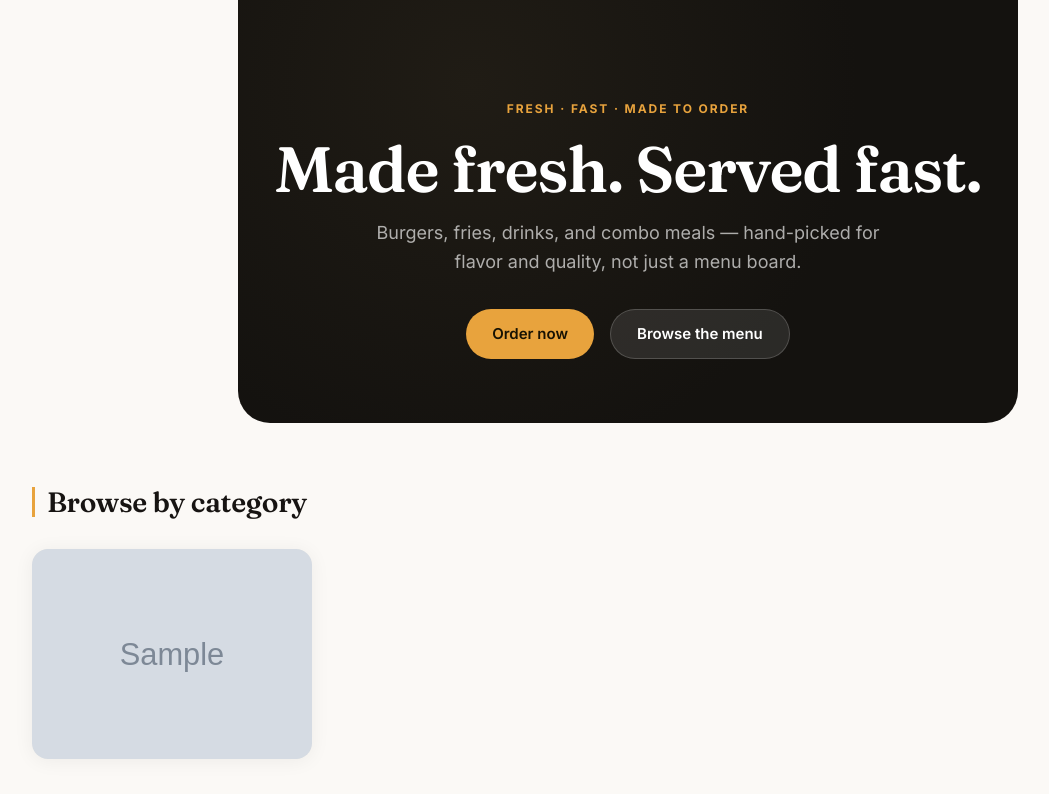
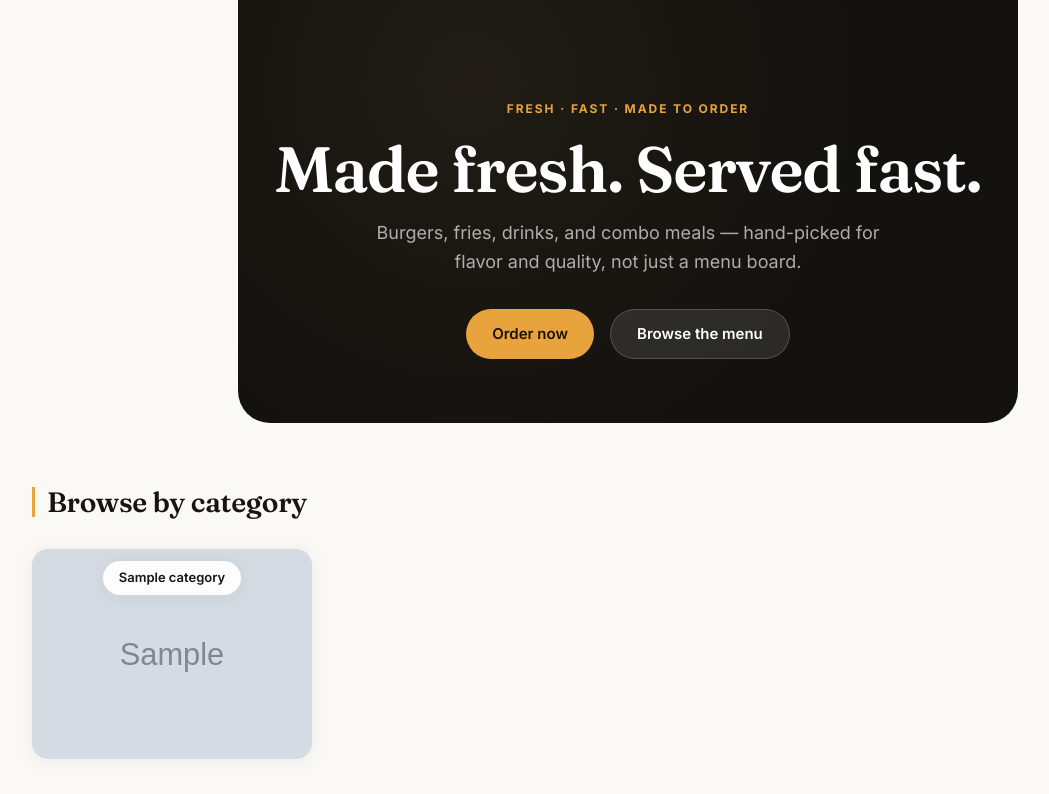
Before and after one commit to jev-pixel/Ecoms, a Django app: page /shop/ in a window 1280 px wide. Shown: the part 62-856 px from the top of the page, without its empty margins (12-1061 px from the left). Run offline with Django 5.2, Linux system fonts and the light colour scheme; tables that the repository leaves empty hold one stand-in row (values such as "Sample post"); grey boxes marked "Sample" are stand-in pictures.

Commit message:
Update Apple and Premium Motor theme stylesheets

```diff
--- a/static/css/apple-theme.css
+++ b/static/css/apple-theme.css
@@ -306,16 +306,15 @@ h1, h2, h3, h4 {
   box-shadow: var(--shadow-soft);
   transition: box-shadow 0.3s var(--ease);
 }
-.category-tile:hover { box-shadow: var(--shadow-card-hover); }
-.category-tile img {
-  width: 100%; height: 100%; object-fit: cover;
-  transition: transform 0.6s var(--ease), filter 0.3s var(--ease);
-}
-.category-tile:hover img { transform: scale(1.06); filter: brightness(0.94); }
 .category-tile-label {
   position: absolute;
   top: var(--space-3);
-  left: var(--space-3);
+  left: 0;
+  right: 0;
+  margin-inline: auto;
+  width: fit-content;
+  max-width: calc(100% - var(--space-6));
+  z-index: 2;
   background: rgba(255, 255, 255, 0.92);
   backdrop-filter: blur(6px);
   -webkit-backdrop-filter: blur(6px);
@@ -325,14 +324,15 @@ h1, h2, h3, h4 {
   padding: 7px 16px;
   border-radius: var(--radius-pill);
   box-shadow: var(--shadow-soft);
-  opacity: 0;
-  transform: translateY(-6px);
-  transition: opacity 0.25s var(--ease), transform 0.25s var(--ease);
+  text-align: center;
+  white-space: nowrap;
+  overflow: hidden;
+  text-overflow: ellipsis;
   text-shadow: none;
+  transition: background 0.25s var(--ease);
 }
 .category-tile:hover .category-tile-label {
-  opacity: 1;
-  transform: translateY(0);
+  background: #fff;
 }
 
 /* ---------- Product grid & cards ---------- */
```
Also changed, not shown: static/css/premium-motor-theme.css (+11 -2 lines).
